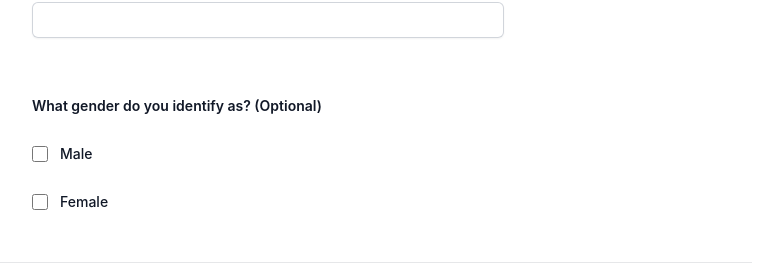
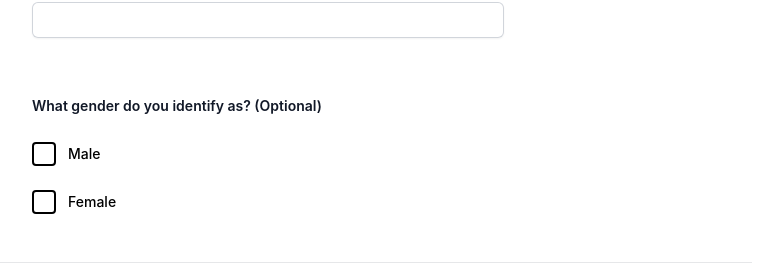
Before and after one commit to racosta323/Reg2VoteTX, a React (Vite) app in the folder client/: page / in a window 1280 px wide. Shown: the part 1028-1292 px from the top of the page, without its empty margins (304-1076 px from the left). Built offline with nearby package versions, Linux system fonts and the light colour scheme.

Commit message:
adds conditional to gender checkboxes

```diff
--- a/client/src/Form/Form.jsx
+++ b/client/src/Form/Form.jsx
@@ -12,7 +12,11 @@ function Form() {
     const [formData, setFormData] = useState(dataKeys)
     // const [url, setUrl] = useState('')
     const [isChecked, setIsChecked] = useState(false)
-    const [ selectedCheckbox, setSelectedCheckbox ] = useState(null)
+    const [selectedCheckbox, setSelectedCheckbox] = useState(null)
+    const [genderCheckbox, setGenderCheckbox] = useState({
+        male: false,
+        female: false
+    })
 
     const handleMailingCheckboxChange = (e) => {
         setIsChecked(e.target.checked)
@@ -56,48 +60,64 @@ function Form() {
         }
     }
 
-    function checkboxHandler(e){
+    function setCheckBox(e) {
+        const { id, name, checked } = e.target
+        const validIds = ['new-application', 'change-address', 'replacement-card']
+
+        if (validIds.includes(id)){
+            setSelectedCheckbox(checked ? id : null)
+        }
+
+        if (name == 'male' || name == 'female'){
+            setGenderCheckbox({
+                male: name === 'male' ? checked : false,
+                female: name === 'female' ? checked : false
+           })
+        }
+    }
+
+    function checkboxHandler(e) {
         const { id, checked } = e.target
 
         const mapping = {
-            'new-application': {key: 'why', value: '1'},
-            'change-address' : {key: 'why', value: '2'},
-            'replacement-card': {key: 'why', value: '3'},
-            'citizen-yes': {key: 'citizenship', value: 'yes'},
-            'citizen-no': {key: "citizenship", value: "no"},
-            "no_id": {key: 'no_id', value: 'no'},
-            'election_worker': { key: "election_worker", value: 'yes'},
-            'male': {key: 'gender', value: 'male'},
-            'female': {key: 'gender', value: 'female'}
+            'new-application': { key: 'why', value: '1' },
+            'change-address': { key: 'why', value: '2' },
+            'replacement-card': { key: 'why', value: '3' },
+            'citizen-yes': { key: 'citizenship', value: 'yes' },
+            'citizen-no': { key: "citizenship", value: "no" },
+            "no_id": { key: 'no_id', value: 'no' },
+            'election_worker': { key: "election_worker", value: 'yes' },
+            'male': { key: 'gender', value: 'male' },
+            'female': { key: 'gender', value: 'female' }
         }
 
         const field = mapping[id]
 
-        if(id == 'new-application' || id == 'change-address' || id == 'replacement-card'){
-            if (checked){
-                setSelectedCheckbox(id)
-                // setChecboxClass("appearance-none h-4 rounded border-gray-300 text-indigo-600 focus:ring-indigo-600 cursor-pointer")
-            } else {
-                setSelectedCheckbox(null)
+        setCheckBox(e)
 
-            }
-        }
-
-
-        if (field){
+        if (field) {
             setFormData(prevData => ({
                 ...prevData,
-                [field.key] : checked ? field.value : ''
+                [field.key]: checked ? field.value : ''
             }))
         }
     }
+
 
     const isDisabled = (id) => {
         return selectedCheckbox !== null && selectedCheckbox !== id
     }
 
+    const isGenderDisabled = (id) => {
+        if (id === 'male') {
+            return genderCheckbox.female; // Disable male if female is checked
+        }
+        if (id === 'female') {
+            return genderCheckbox.male; // Disable female if male is checked
+        }
+        return false
+    }
 
-    // console.log(JSON.stringify(formData, null, 2));
 
     const handleSubmit = async (e) => {
         e.preventDefault()
@@ -145,14 +165,21 @@ function Form() {
                     selectedCheckbox={selectedCheckbox}
                     isDisabled={isDisabled}
                 />
-                <Profile formData={formData} handleChange={handleInputChange} checkboxHandler={checkboxHandler} />
+                <Profile
+                    formData={formData}
+                    handleChange={handleInputChange}
+                    checkboxHandler={checkboxHandler}
+                    isDisabled={isDisabled}
+                    isGenderDisabled={isGenderDisabled}
+                />
                 <Address
                     formData={formData}
                     handleChange={handleInputChange}
                     checkboxHandler={checkboxHandler}
                     handleCheckboxChange={handleMailingCheckboxChange}
                     isChecked={isChecked}
-                    />
+                    isDisabled={isDisabled}
+                />
                 {isChecked && (
                     <Mailing formData={formData} handleChange={handleInputChange} checkboxHandler={checkboxHandler} />
                 )}
--- a/client/src/Form/Profile.jsx
+++ b/client/src/Form/Profile.jsx
@@ -1,4 +1,4 @@
-function Profile({ formData, handleChange, checkboxHandler }) {
+function Profile({ formData, handleChange, checkboxHandler, isDisabled, isGenderDisabled }) {
     return (
         <div className='border-b border-gray-900/10 pb-12 w-5/6 flex space-x-20'>
             <div className='flex-initial w-1/3'></div>
@@ -53,20 +53,50 @@ function Profile({ formData, handleChange, checkboxHandler }) {
                     <div className="mt-6 space-y-6">
                         <div className="relative flex gap-x-3">
                             <div className="flex h-6 items-center">
-                                <input id="male" name="male" type="checkbox" className="h-4 w-4 rounded border-gray-300 text-indigo-600 focus:ring-indigo-600 cursor-pointer" onChange={(e) => checkboxHandler(e)} />
+                                <input
+                                    id="male"
+                                    name="male"
+                                    type="checkbox"
+                                    className="custom-checkbox"
+                                    onChange={(e) => checkboxHandler(e)}
+                                    disabled = {isGenderDisabled('male')}
+                                    style={{cursor: isGenderDisabled("male") ? 'not-allowed' : 'pointer'}}
+                                />
                             </div>
                             <div className="text-sm leading-6">
-                                <label htmlFor="male" className="font-medium text-gray-900 cursor-pointer">
+                                <label
+                                    htmlFor="male"
+                                    className="font-medium text-gray-900"
+                                    style = {{
+                                        color: isGenderDisabled("male") ? "grey" : "black",
+                                        cursor: isGenderDisabled("male") ? 'not-allowed' : 'pointer'
+                                    }}
+                                >
                                     Male
                                 </label>
                             </div>
                         </div>
                         <div className="relative flex gap-x-3">
                             <div className="flex h-6 items-center">
-                                <input id="female" name="female" type="checkbox" className="h-4 w-4 rounded border-gray-300 text-indigo-600 focus:ring-indigo-600 cursor-pointer" onChange={(e) => checkboxHandler(e)} />
+                                <input
+                                    id="female"
+                                    name="female"
+                                    type="checkbox"
+                                    className="custom-checkbox"
+                                    onChange={(e) => checkboxHandler(e)}
+                                    disabled = {isGenderDisabled('female')}
+                                    style={{cursor: isGenderDisabled("female") ? 'not-allowed' : 'pointer'}}
+                                />
                             </div>
                             <div className="text-sm leading-6">
-                                <label htmlFor="female" className="font-medium text-gray-900 cursor-pointer">
+                                <label
+                                    htmlFor="female"
+                                    className="font-medium text-gray-900 cursor-pointer"
+                                    style = {{
+                                        color: isGenderDisabled("female") ? "grey" : "black",
+                                        cursor: isGenderDisabled("female") ? 'not-allowed' : 'pointer'
+                                    }}
+                                >
                                     Female
                                 </label>
                             </div>
```
Also changed, not shown: client/src/Form/Purpose.jsx (+5 -3 lines).
